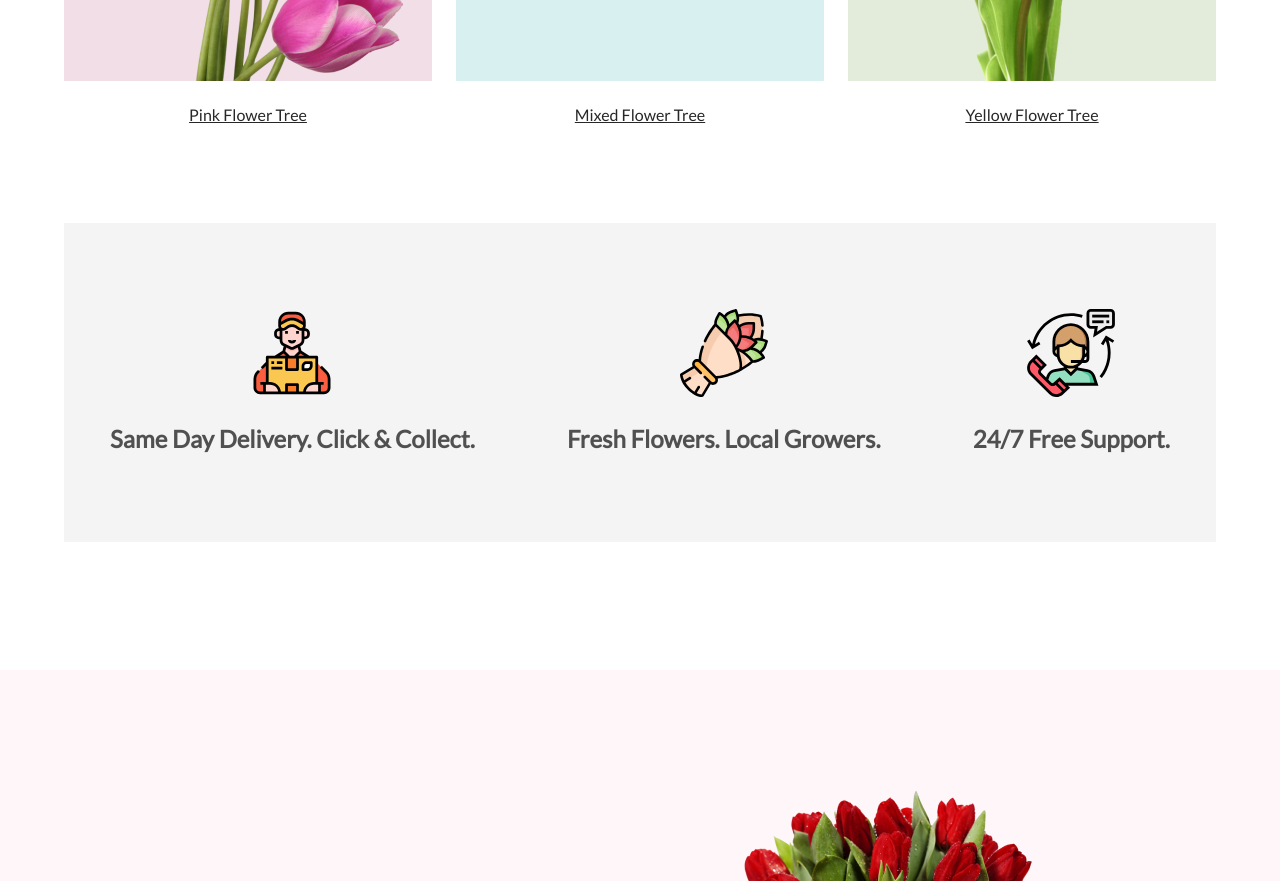
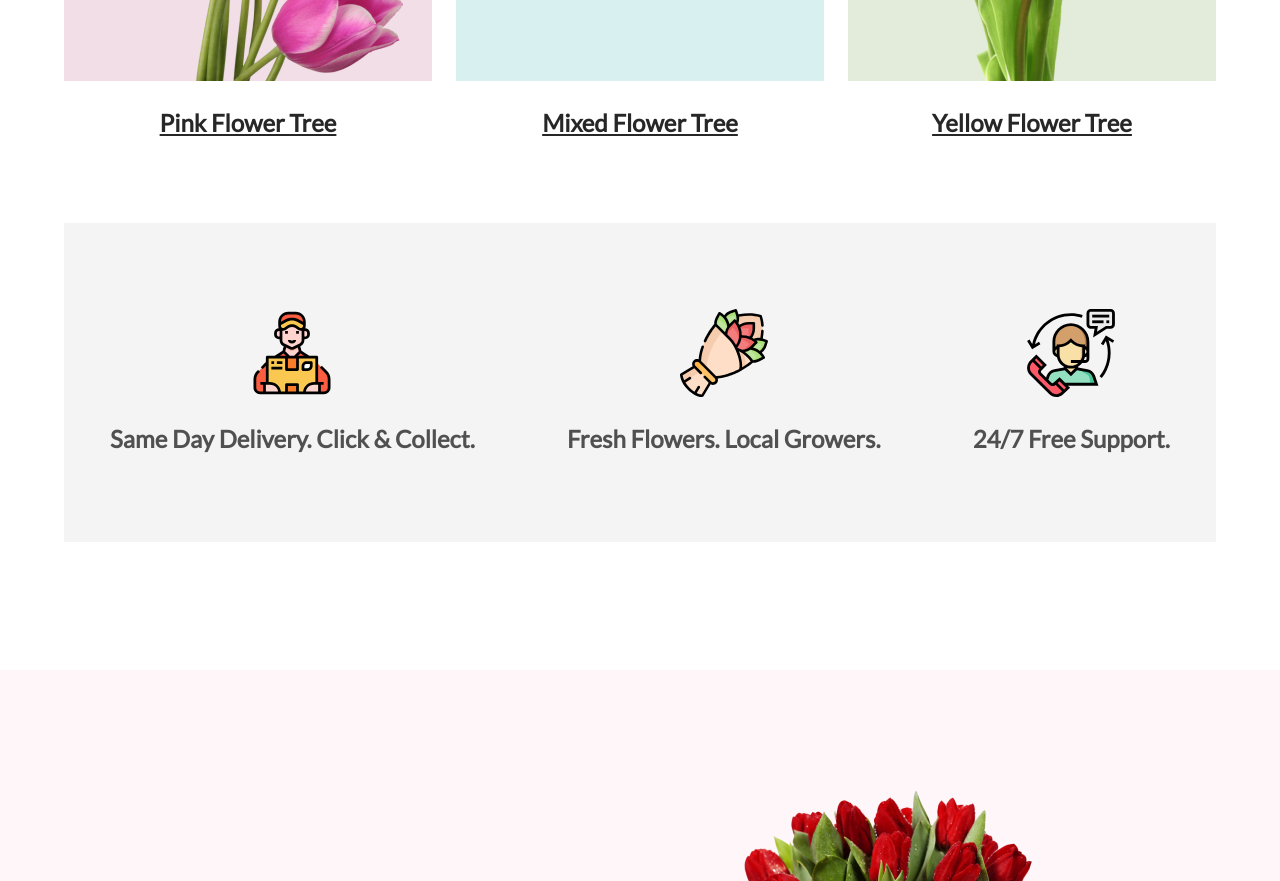
Before and after one commit to SrijonSarker/flowerShop, a plain HTML site: page index.html in a window 1280 px wide. Shown: the part 1671-2552 px from the top of the page. Drawn offline with Linux system fonts and the light colour scheme.

Commit message:
Update styles.css

```diff
--- a/styles.css
+++ b/styles.css
@@ -120,6 +120,9 @@
     text-align: center;
     padding: 24px 0;
     color: #272727;
+    font-size: 24px;
+    font-weight: 700;
+    line-height: 35px;
 }
 
 .section3 {
```
